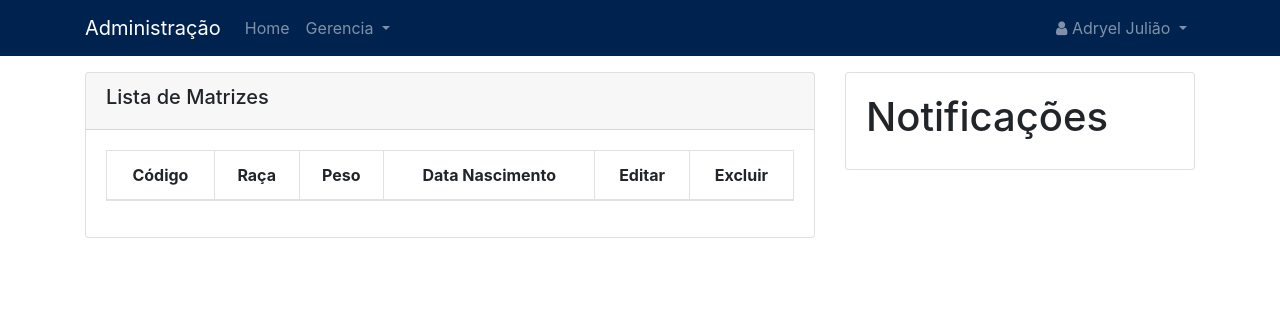
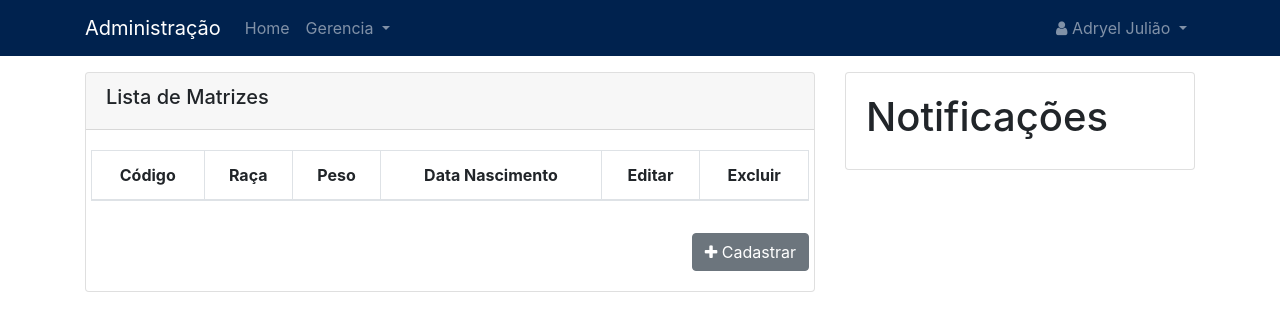
Before and after one commit to brunogeek9/PigManagerWeb, a website: page view/listar-matriz.html in a window 1280 px wide. Drawn offline with nearby package versions, Linux system fonts and the light colour scheme; no server answers.

Commit message:
adicionando o botão cadastrar

```diff
--- a/view/listar-matriz.html
+++ b/view/listar-matriz.html
@@ -43,7 +43,8 @@
 					<div class="card">
 						<div class="card-header"><h5>Lista de Matrizes<h5></div>
 							<div class="card-body">
-								<div class="table-responsive">
+								<div class="row">
+									<div class="form-group table-responsive">
 										<table id="tabela" class="table table-hover table-bordered" ng-app="matriz in matrizes">
 										  <thead class="text-center">
 										    <tr>
@@ -74,11 +75,18 @@
 									          </button>
 													</td>
 										    </tr>
-
 										  </tbody>
 										</table>
 									</div>
 								</div>
+								<div class="row">
+									<a class="btn btn-secondary ml-auto" href="cadastro-matriz.html">
+										<i class="fa fa-plus" aria-hidden="true"></i>
+											Cadastrar
+									</a>
+								</div>
+							</div>
+
 						</div>
 				</div>
 					<div class="col-md-4">
```
Lines whose indentation alone changed are shown as unchanged.
